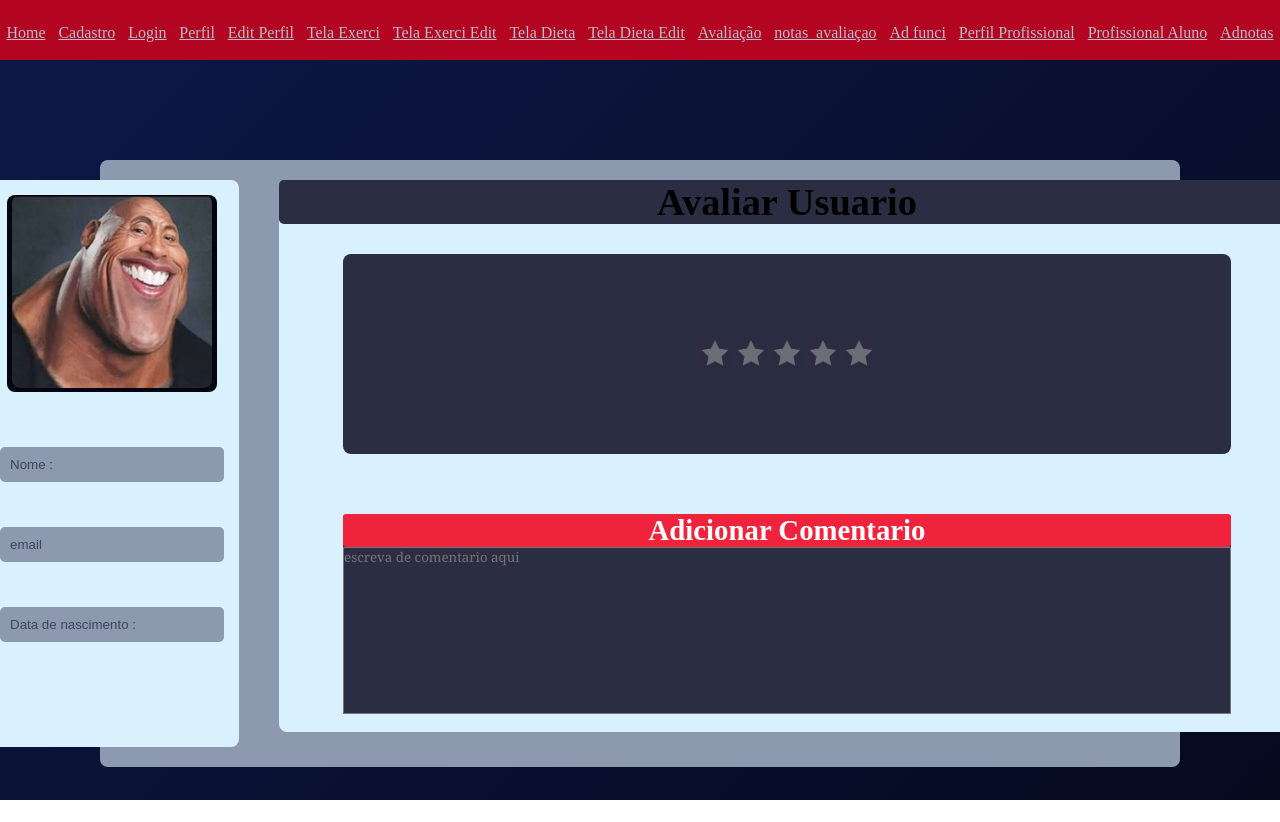
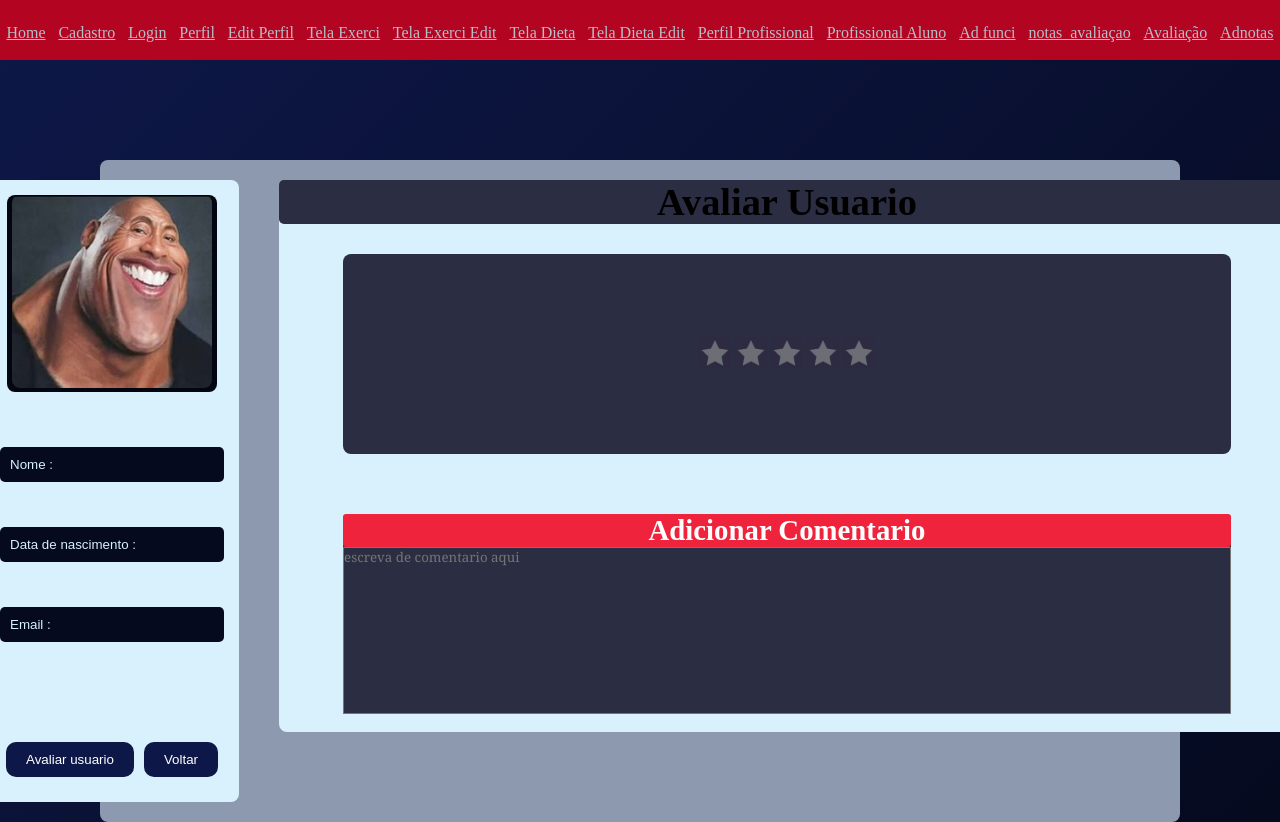
Before and after one commit to GuilhermeZamboni32/Rep-S.A, a React (Vite) app in the folder VidaFit/: page /avaliacao in a window 1280 px wide. Before the commit the page ends 800 px from the top, so only its background shows below. Built offline with nearby package versions, Linux system fonts and the light colour scheme.

Commit message:
melhorias no perfil, edit perfil e avaliar usuario

```diff
--- a/VidaFit/package.json
+++ b/VidaFit/package.json
@@ -18,7 +18,7 @@
     "react": "^19.0.0",
     "react-dom": "^19.0.0",
     "react-icons": "^5.5.0",
-    "react-router-dom": "^7.5.3"
+    "react-router-dom": "^7.6.0"
   },
   "devDependencies": {
     "@babel/preset-env": "^7.26.9",
--- a/VidaFit/src/Components/Navbar.jsx
+++ b/VidaFit/src/Components/Navbar.jsx
@@ -14,11 +14,11 @@ function Navbar() {
         <Link className="texto" to="/telaexeredit">Tela Exerci Edit</Link>
         <Link className="texto" to="/teladieta">Tela Dieta</Link>
         <Link className="texto" to="/teladietaedit">Tela Dieta Edit</Link>
-        <Link className="texto" to="/Avaliacao">Avaliação</Link>
-        <Link className="texto" to="/Av_notas">notas_avaliaçao</Link>
-        <Link className="texto" to="/Ad_Funci">Ad funci</Link>
         <Link className="texto" to="/perfilprofissional">Perfil Profissional</Link>
         <Link className="texto" to="/profissionalaluno">Profissional Aluno</Link>
+        <Link className="texto" to="/Ad_Funci">Ad funci</Link>
+        <Link className="texto" to="/Av_notas">notas_avaliaçao</Link>
+        <Link className="texto" to="/Avaliacao">Avaliação</Link>
         <Link className="texto" to="/Ad_notas">Adnotas</Link>
 
     </div>
--- a/VidaFit/src/pages/Avaliacao.css
+++ b/VidaFit/src/pages/Avaliacao.css
@@ -107,13 +107,52 @@
     .texto-inp{
       width: 100%;
       margin: 5px 0;
-      background: var(--BrancoC1);
+      background: var(--AzulE1);
       color: var(--BrancoC2);
       border: none;
       padding: 10px;
       border-radius: 5px;
       cursor: pointer;
   }
+
+  .botoes-av{
+    margin-top: 50px;
+    display: flex;
+    flex-direction: row;
+    justify-content: center;
+    align-items: center;
+    gap: 10px;
+    margin-block: 10px;
+  }
+
+
+  .avaliar-usuario{
+    padding: 10px 20px;
+    border-radius: 10px;
+    border: none;
+    background-color: var(--AzulC1);
+    color: var(--BrancoCC2);
+    cursor: pointer;
+  }
+  .avaliar-usuario:hover{
+    color: var(--AzulEE1);
+    background-color: rgb(192, 192, 26);
+  }
+
+  .voltar{
+    padding: 10px 20px;
+    border-radius: 10px;
+    border: none;
+    background-color: var(--AzulC1);
+    color: var(--BrancoCC2);
+    cursor: pointer;
+  }
+
+  .voltar:hover{
+    color: var(--BrancoC2);
+    background-color: var(--AzulCC1);
+  }
+
 
   .texto-inp::placeholder {
       color: var(--BrancoC2);
--- a/VidaFit/src/pages/Avaliacao.jsx
+++ b/VidaFit/src/pages/Avaliacao.jsx
@@ -1,11 +1,35 @@
 import React from 'react'
+import Navbar from '../Components/Navbar'
 import "./Avaliacao.css"
-import { Link } from 'react-router-dom'
-import Navbar from '../Components/Navbar'
+import { Link, useNavigate } from 'react-router-dom'
+import { react, useContext } from 'react';
+import { GlobalContext } from "../Context/GlobalContext"
+import bcrypt from 'bcryptjs';
 import {useState} from 'react'
 
 
 function Avaliacao() {
+
+  const navigate = useNavigate()
+
+  function voltar(){
+
+    navigate(-1);
+  }
+
+  const { user, setUser} = useContext(GlobalContext)
+  const { updateUser } = useContext(GlobalContext)
+  const { logout } = useContext(GlobalContext)
+
+
+  const formatDate = (date) => {
+    if (!date) return '';
+    const parsedDate = new Date(date);
+    const day = String(parsedDate.getDate()).padStart(2, '0');
+    const month = String(parsedDate.getMonth() + 1).padStart(2, '0');
+    const year = parsedDate.getFullYear();
+    return `${day}/${month}/${year}`;
+};
 
   const [rating, setRating] = useState(0)
   const [hoverRating, setHoverRating] = useState(0)
@@ -80,15 +104,47 @@ function Avaliacao() {
           <div className="espaco"></div>
 
           <div className="perfil-input-1-ava">
-            <input className='texto-inp' type="text" value="" readonly placeholder='Nome :'/>
+          <input
+                className='texto-inp'
+                type="text"
+                placeholder='Nome :'
+                value={user?.username || ''}
+                readOnly
+            />
           </div>
+
             <div className="perfil-input-2-ava">
-            <input className='texto-inp' type="text" value="" readonly placeholder='email'/>
+            <input
+                className='texto-inp'
+                type="text"
+                placeholder='Data de nascimento :'
+                value={formatDate(user?.age_user)}
+                readOnly
+            />
            </div>
+
            <div className="perfil-input-3-ava">
-            <input className='texto-inp' type="text" value="" readonly placeholder='Data de nascimento :'/>
+             <input
+                className='texto-inp'
+                type="text"
+                placeholder='Email :'
+                value={user?.email_user || ''}
+                readOnly
+            />
           </div>
             <div className="espaco"></div>
+
+
+            <div className='botoes-av'>
+            <button className='avaliar-usuario'>
+            <p className='texto-ed'>Avaliar usuario</p>
+            </button>
+
+            <button className='voltar' onClick={voltar}>
+                <p className='texto-ed'>Voltar</p>
+            </button>
+            </div>
+
 
         </div>
 
--- a/VidaFit/src/pages/Perfil.css
+++ b/VidaFit/src/pages/Perfil.css
@@ -108,6 +108,16 @@
 
 }
 
+.botoes-perfil{
+  margin-top: 50px;
+  display: flex;
+  flex-direction: row;
+  justify-content: center;
+  align-items: center;
+  gap: 10px;
+  margin-block: 10px;
+}
+
 .button-perfil{
   padding: 10px 20px;
   border-radius: 10px;
--- a/VidaFit/src/pages/Perfil.jsx
+++ b/VidaFit/src/pages/Perfil.jsx
@@ -81,9 +81,13 @@ const formatDate = (date) => {
               <div className="espaco"></div>
             </div>
 
+            <div className='botoes-perfil'>
+
               <button className='button-perfil' onClick={edit}>Editar</button>
               <button className='button-perfil' onClick={avaliar}>Avaliar Usuario</button>
               <button className='button-perfil' onClick={logout}>Sair</button>
+            </div>
+
           </div>
 
 
```
Also changed, not shown: VidaFit/src/routers/Router.jsx (+5 -5 lines), 1 other file (tests, documents, lock files or other folders).
